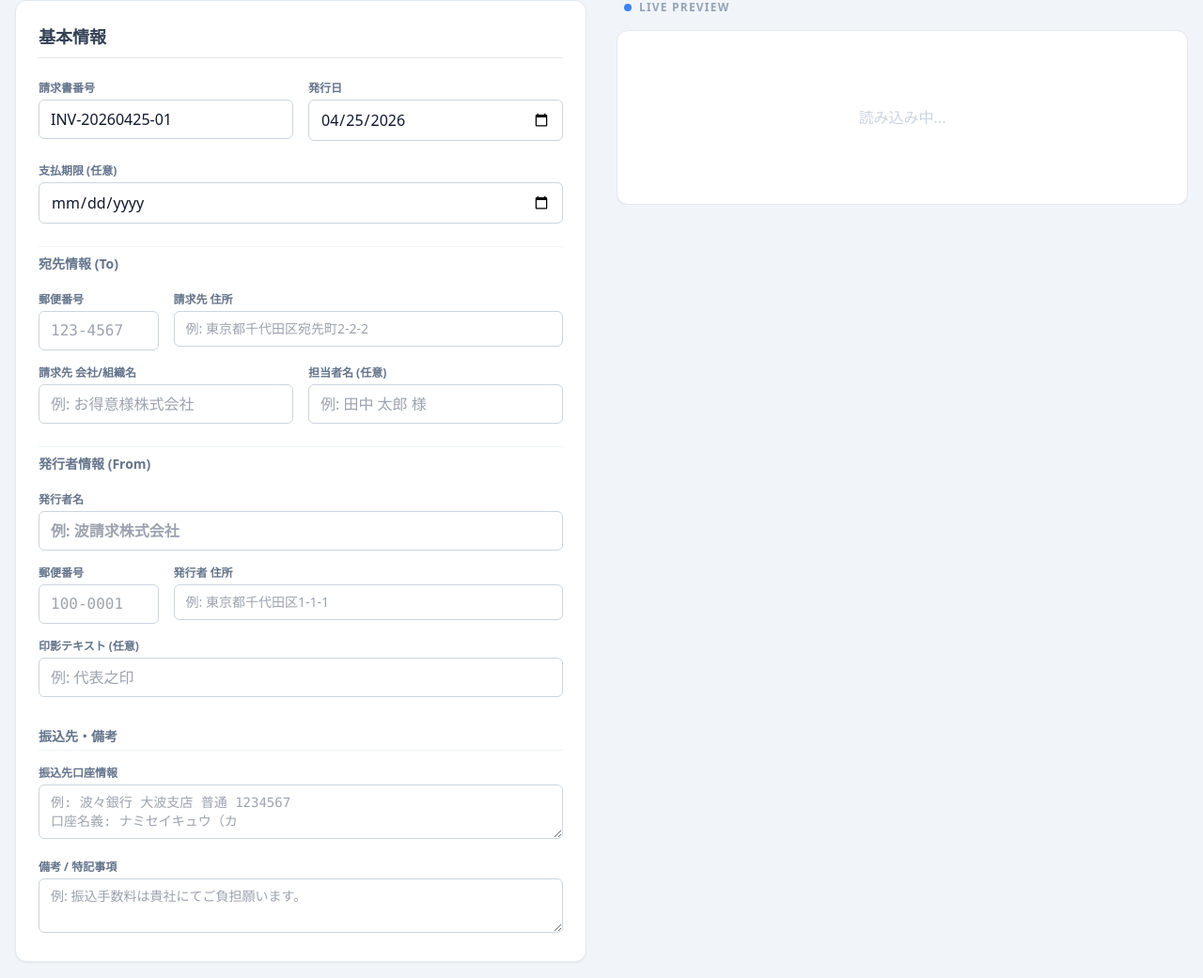
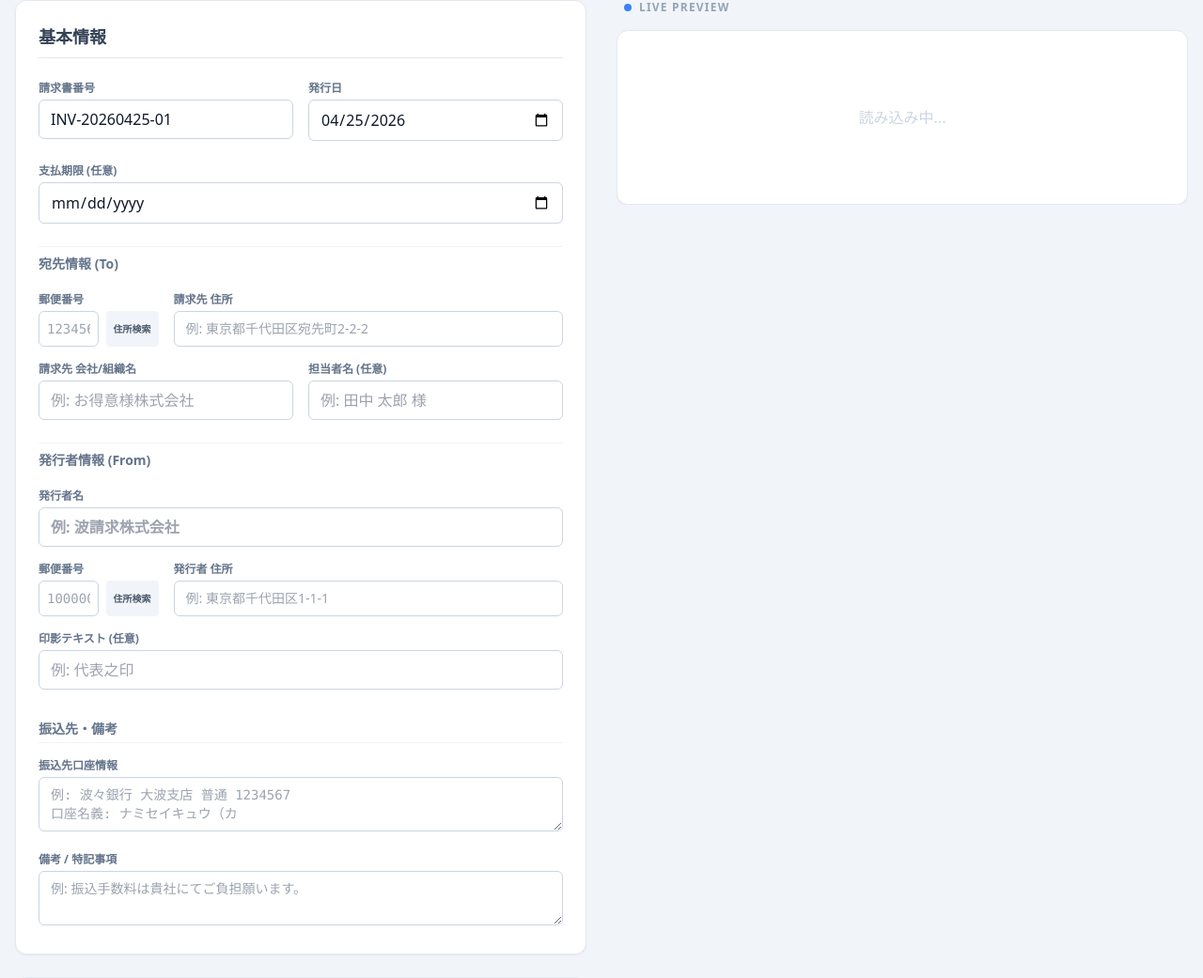
Before and after one commit to urchin-hat/ParchmentPDF, a FastAPI app: page / in a window 1280 px wide. Shown: the part 85-1126 px from the top of the page at 94% size. Run offline with FastAPI, Linux system fonts and the light colour scheme; some libraries are stand-ins or nearby versions.

Commit message:
feat: 郵便番号横に住所検索ボタンを追加し、手動での住所自動入力に対応

```diff
--- a/templates/index.html
+++ b/templates/index.html
@@ -75,8 +75,14 @@
                             <div class="grid grid-cols-4 gap-4">
                                 <div class="col-span-1">
                                     <label for="client_postal_code" class="block text-xs font-semibold text-slate-500 uppercase mb-1">郵便番号</label>
-                                    <input type="text" name="client_postal_code" id="client_postal_code" placeholder="123-4567"
-                                           class="p-postal-code w-full px-3 py-2 border border-slate-300 rounded-md focus:ring-2 focus:ring-slate-800 focus:border-slate-800 transition-all font-mono">
+                                    <div class="flex gap-2">
+                                        <input type="text" name="client_postal_code" id="client_postal_code" placeholder="1234567"
+                                               class="p-postal-code w-full px-2 py-2 border border-slate-300 rounded-md focus:ring-2 focus:ring-slate-800 focus:border-slate-800 transition-all font-mono text-sm">
+                                        <button type="button" onclick="lookupAddress('client')"
+                                                class="bg-slate-100 hover:bg-slate-200 text-slate-600 px-2 py-1 rounded text-[10px] font-bold transition-colors whitespace-nowrap">
+                                            住所検索
+                                        </button>
+                                    </div>
                                 </div>
                                 <div class="col-span-3">
                                     <label for="client_address" class="block text-xs font-semibold text-slate-500 uppercase mb-1">請求先 住所</label>
@@ -108,8 +114,14 @@
                             <div class="grid grid-cols-4 gap-4">
                                 <div class="col-span-1">
                                     <label for="issuer_postal_code" class="block text-xs font-semibold text-slate-500 uppercase mb-1">郵便番号</label>
-                                    <input type="text" name="issuer_postal_code" id="issuer_postal_code" placeholder="100-0001"
-                                           class="p-postal-code w-full px-3 py-2 border border-slate-300 rounded-md focus:ring-2 focus:ring-slate-800 focus:border-slate-800 transition-all font-mono">
+                                    <div class="flex gap-2">
+                                        <input type="text" name="issuer_postal_code" id="issuer_postal_code" placeholder="1000001"
+                                               class="p-postal-code w-full px-2 py-2 border border-slate-300 rounded-md focus:ring-2 focus:ring-slate-800 focus:border-slate-800 transition-all font-mono text-sm">
+                                        <button type="button" onclick="lookupAddress('issuer')"
+                                                class="bg-slate-100 hover:bg-slate-200 text-slate-600 px-2 py-1 rounded text-[10px] font-bold transition-colors whitespace-nowrap">
+                                            住所検索
+                                        </button>
+                                    </div>
                                 </div>
                                 <div class="col-span-3">
                                     <label for="issuer_address" class="block text-xs font-semibold text-slate-500 uppercase mb-1">発行者 住所</label>
@@ -200,5 +212,31 @@
             </p>
         </div>
     </footer>
+    <script>
+        function lookupAddress(type) {
+            const postalInput = document.getElementById(type + '_postal_code');
+            const addressInput = document.getElementById(type + '_address');
+            const postalCode = postalInput.value.replace(/[^\d]/g, '');
+
+            if (postalCode.length < 7) {
+                alert('郵便番号を7桁で入力してください。');
+                return;
+            }
+
+            // YubinBango.Core を手動で呼び出す
+            new YubinBango.Core(postalCode, function(addr) {
+                if (addr.region && addr.locality) {
+                    const fullAddress = addr.region + addr.locality + addr.street + addr.extended;
+                    addressInput.value = fullAddress;
+
+                    // HTMX に変更を通知してプレビューを更新
+                    addressInput.dispatchEvent(new Event('input', { bubbles: true }));
+                    addressInput.dispatchEvent(new Event('change', { bubbles: true }));
+                } else {
+                    alert('該当する住所が見つかりませんでした。');
+                }
+            });
+        }
+    </script>
 </body>
 </html>
```
